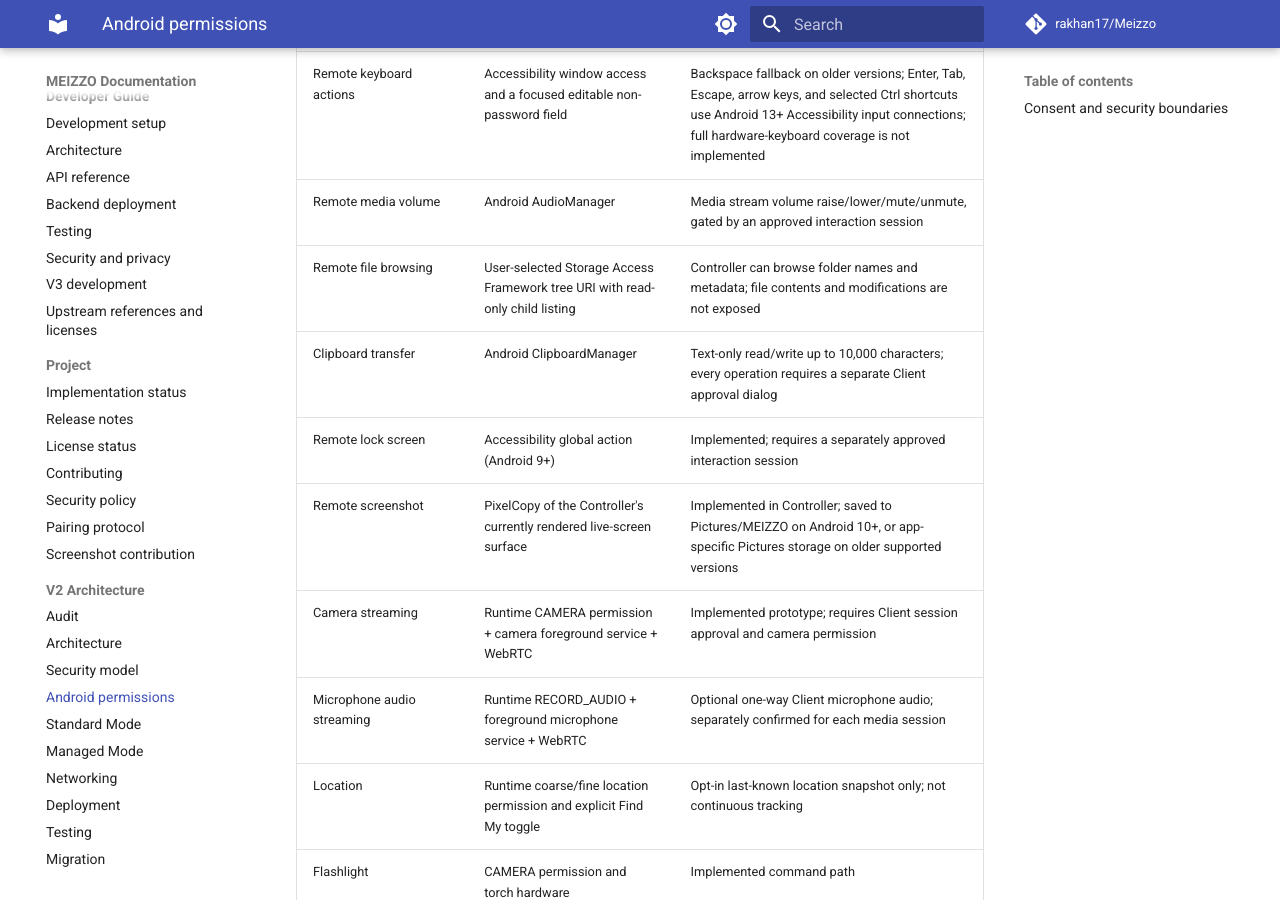
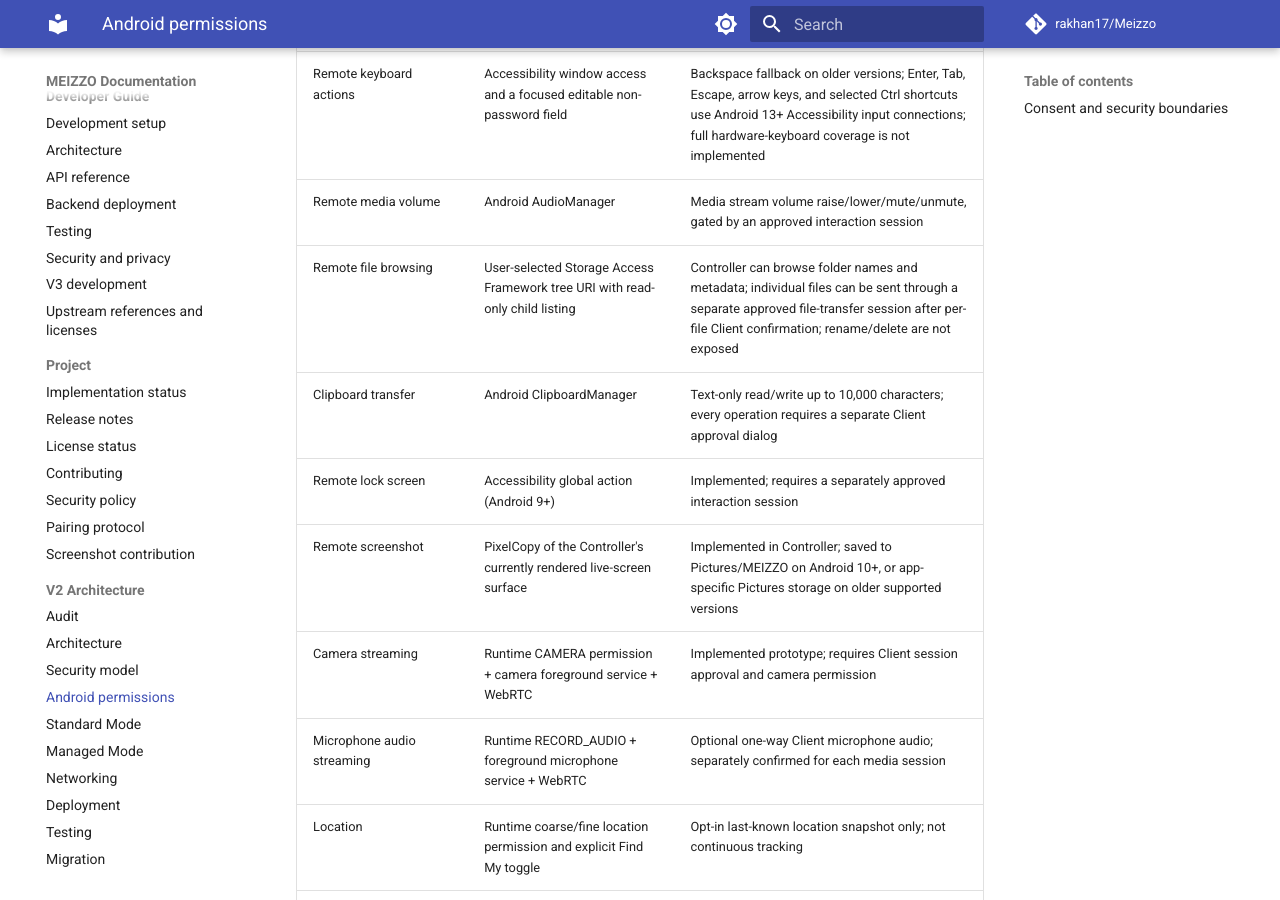
Before and after one commit to rakhan17/Meizzo, an MkDocs documentation site: the page built from docs/v2/android-permissions.md, in a window 1280 px wide and 900 px high, scrolled down 810 px. Built offline with MkDocs 1.6.1 and Material for MkDocs 9.7.7, drawn with Linux system fonts in a browser that asks for light colours; comment, search, counter and statistics services are not loaded.

Commit message:
Document per-file consent for remote file downloads

```diff
--- a/docs/v2/android-permissions.md
+++ b/docs/v2/android-permissions.md
@@ -15,7 +15,7 @@ physical-device and cross-network acceptance work listed in the v3 roadmap.
 | Remote text input | Accessibility window access and an editable, focused, non-password field | Appends up to 2,000 characters; custom editors may reject ACTION_SET_TEXT |
 | Remote keyboard actions | Accessibility window access and a focused editable non-password field | Backspace fallback on older versions; Enter, Tab, Escape, arrow keys, and selected Ctrl shortcuts use Android 13+ Accessibility input connections; full hardware-keyboard coverage is not implemented |
 | Remote media volume | Android AudioManager | Media stream volume raise/lower/mute/unmute, gated by an approved interaction session |
-| Remote file browsing | User-selected Storage Access Framework tree URI with read-only child listing | Controller can browse folder names and metadata; file contents and modifications are not exposed |
+| Remote file browsing | User-selected Storage Access Framework tree URI with read-only child listing | Controller can browse folder names and metadata; individual files can be sent through a separate approved file-transfer session after per-file Client confirmation; rename/delete are not exposed |
 | Clipboard transfer | Android ClipboardManager | Text-only read/write up to 10,000 characters; every operation requires a separate Client approval dialog |
 | Remote lock screen | Accessibility global action (Android 9+) | Implemented; requires a separately approved interaction session |
 | Remote screenshot | PixelCopy of the Controller's currently rendered live-screen surface | Implemented in Controller; saved to Pictures/MEIZZO on Android 10+, or app-specific Pictures storage on older supported versions |
```
